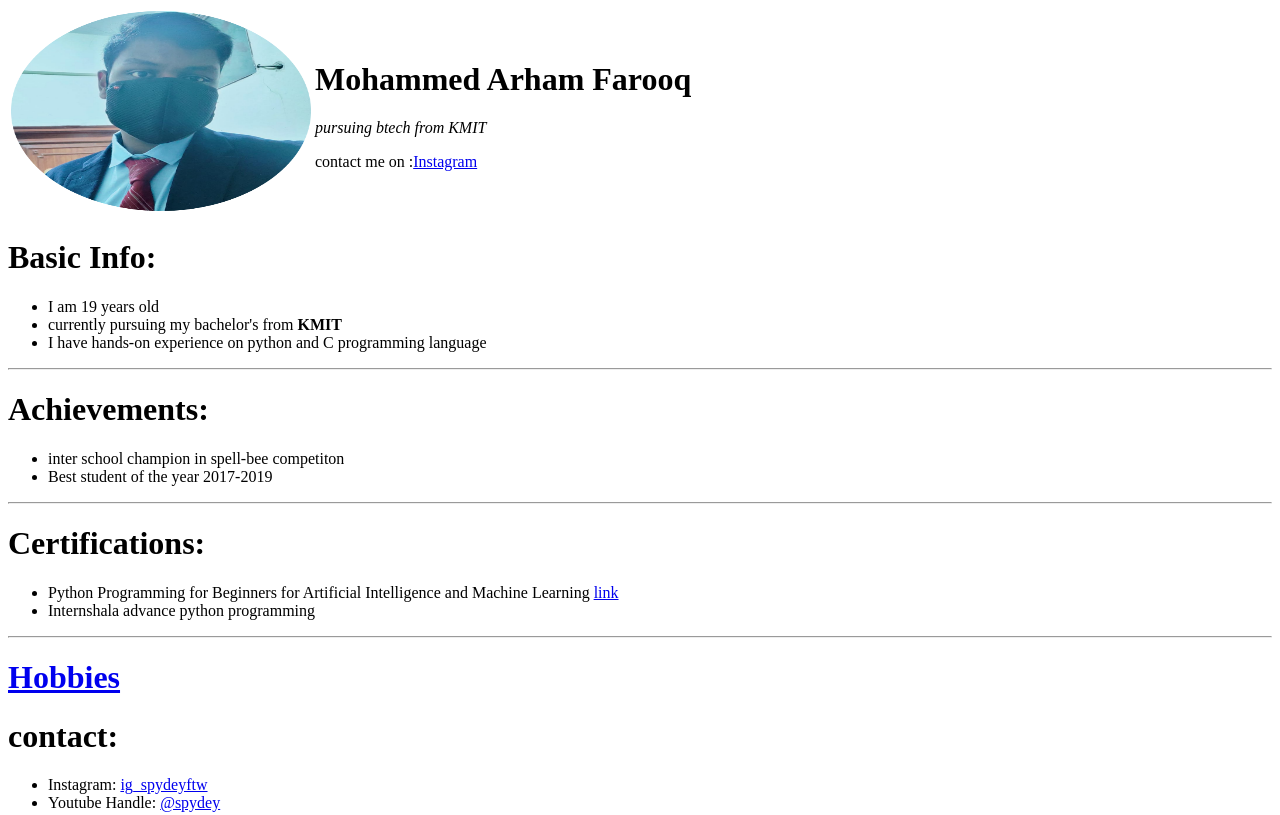
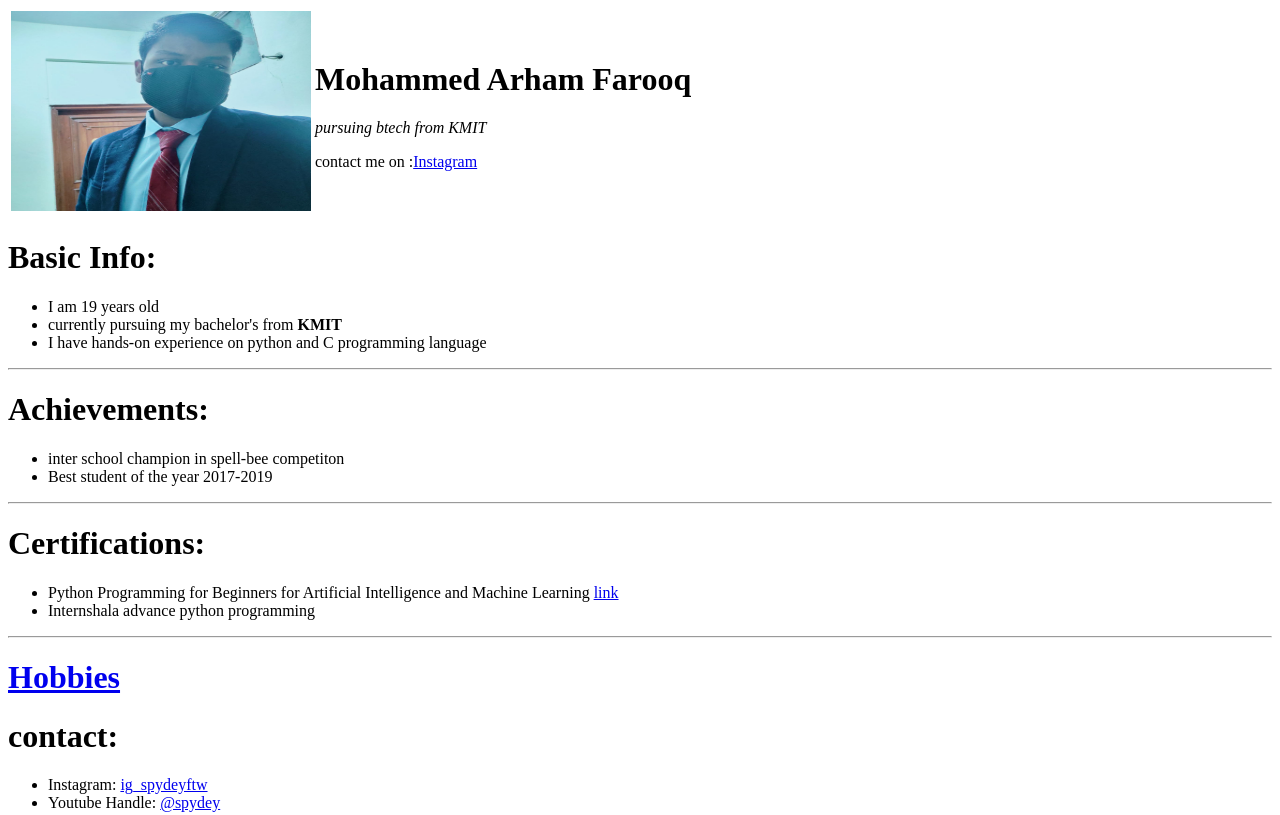
Before and after one commit to md-arham/resume, a plain HTML site: page index.html in a window 1280 px wide. Shown: the top 815 px of the page. Drawn offline with Linux system fonts and the light colour scheme.

Commit message:
update index

```diff
--- a/index.html
+++ b/index.html
@@ -6,7 +6,7 @@
     <body>
         <table>
             <tr>
-                <td><img src="arham-modified.png" height = "200" width ="300"></td>
+                <td><img src="arham.jpg" height = "200" width ="300"></td>
                 <td><h1>Mohammed Arham Farooq</h1>
                 <p><em>pursuing btech from KMIT</em></p>
                 <p>contact me on :<a href="https://instagram.com/ig_spydeyftw?igshid=YmMyMTA2M2Y=">Instagram</a></p>
```
